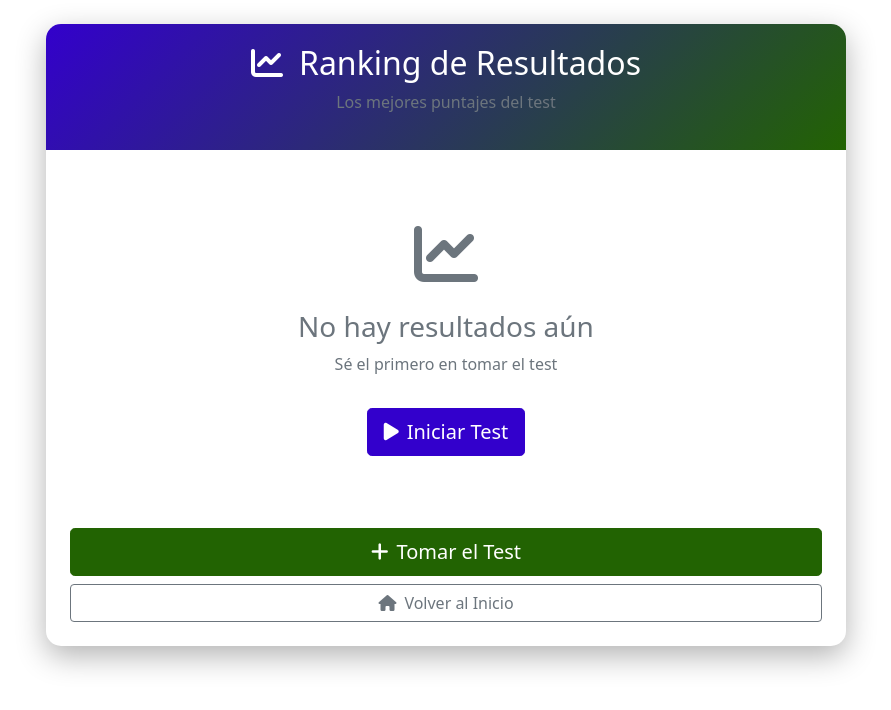
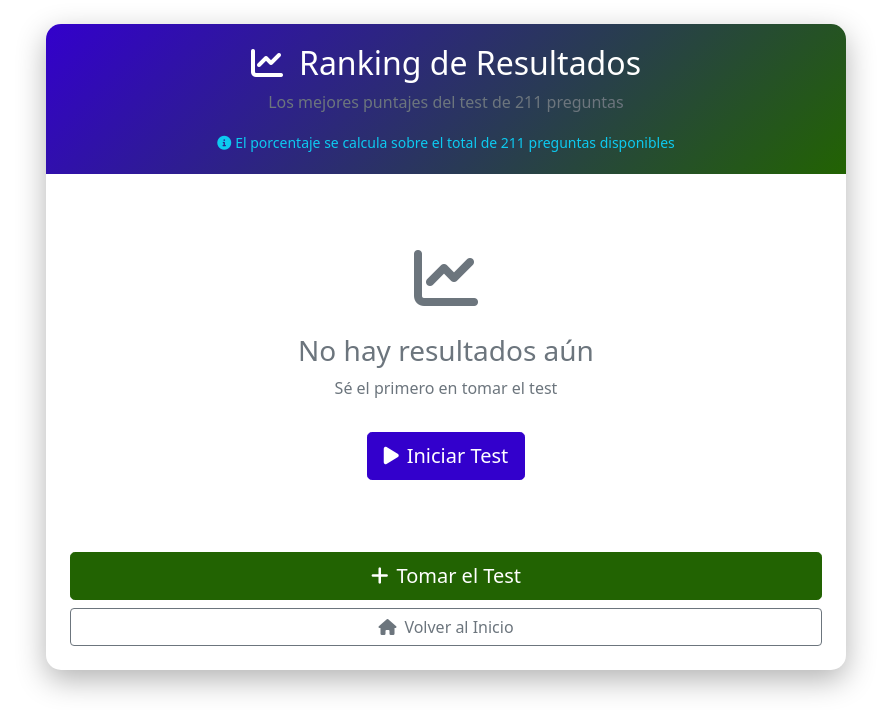
Before and after one commit to Rzyfront/CrisQuiz, a Flask app: page /ranking in a window 1280 px wide. Shown: the part 76-786 px from the top of the page, without its empty margins (194-1085 px from the left). Run offline with Flask 3, Linux system fonts and the light colour scheme; data that the repository does not hold is empty.

Commit message:
feat: Update ranking logic to calculate percentage based on total questions and enhance ranking page description

```diff
--- a/app.py
+++ b/app.py
@@ -355,21 +355,25 @@ def resultado(usuario_id):
 def ranking():
     """Mostrar ranking de mejores puntajes"""
     conn = get_db_connection()
-      # Obtener ranking de usuarios con sus puntajes
+
+    # Obtener el total de preguntas disponibles
+    total_preguntas = conn.execute('SELECT COUNT(*) as count FROM preguntas').fetchone()['count']
+
+    # Obtener ranking de usuarios con sus puntajes (calculado sobre el total de preguntas)
     ranking_data = conn.execute('''
         SELECT
             u.nombre,
             u.fecha,
             COUNT(r.id) as total_respuestas,
             SUM(CASE WHEN r.es_correcta = 1 THEN 1 ELSE 0 END) as correctas,
-            ROUND(SUM(CASE WHEN r.es_correcta = 1 THEN 1 ELSE 0 END) * 100.0 / COUNT(r.id), 2) as porcentaje
+            ROUND(SUM(CASE WHEN r.es_correcta = 1 THEN 1 ELSE 0 END) * 100.0 / ?, 2) as porcentaje
         FROM usuarios u
         LEFT JOIN respuestas r ON u.id = r.usuario_id
         GROUP BY u.id, u.nombre, u.fecha
         HAVING COUNT(r.id) > 0
         ORDER BY correctas DESC, porcentaje DESC, u.fecha ASC
         LIMIT 20
-    ''').fetchall()
+    ''', (total_preguntas,)).fetchall()
 
     # Convertir fechas string a datetime objects
     ranking_list = []
--- a/templates/ranking.html
+++ b/templates/ranking.html
@@ -6,7 +6,8 @@
 <div class="quiz-card">
     <div class="quiz-header text-center">
         <h2><i class="fas fa-chart-line me-3"></i>Ranking de Resultados</h2>
-        <p class="text-muted">Los mejores puntajes del test</p>
+        <p class="text-muted">Los mejores puntajes del test de 211 preguntas</p>
+        <small class="text-info"><i class="fas fa-info-circle me-1"></i>El porcentaje se calcula sobre el total de 211 preguntas disponibles</small>
     </div>
     <div class="card-body p-4">
         {% if ranking %}
```
